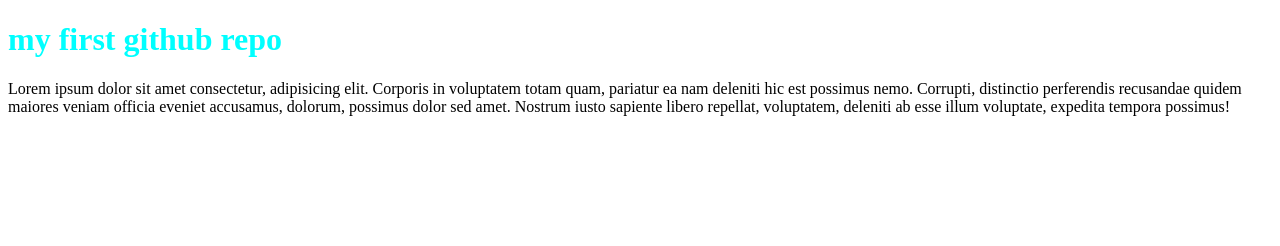
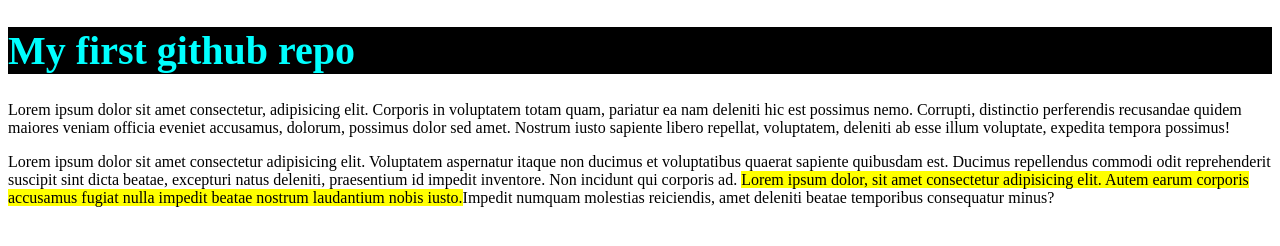
Before and after one commit to MiskatulMonjurMomo/my-first-repo, a plain HTML site: page index.html in a window 1280 px wide. Drawn offline with Linux system fonts and the light colour scheme.

Commit message:
miskatul

```diff
--- a/index.html
+++ b/index.html
@@ -8,11 +8,16 @@
     <style>
         h1{
             color: aqua;
+            font-size: 40px;
+            background-position: 0%;
+            background-color: black;
+
         }
     </style>
 </head>
 <body>
-    <h1>my first github repo</h1>
+    <h1>My first github repo</h1>
     <p>Lorem ipsum dolor sit amet consectetur, adipisicing elit. Corporis in voluptatem totam quam, pariatur ea nam deleniti hic est possimus nemo. Corrupti, distinctio perferendis recusandae quidem maiores veniam officia eveniet accusamus, dolorum, possimus dolor sed amet. Nostrum iusto sapiente libero repellat, voluptatem, deleniti ab esse illum voluptate, expedita tempora possimus!</p>
+    <p>Lorem ipsum dolor sit amet consectetur adipisicing elit. Voluptatem aspernatur itaque non ducimus et voluptatibus quaerat sapiente quibusdam est. Ducimus repellendus commodi odit reprehenderit suscipit sint dicta beatae, excepturi natus deleniti, praesentium id impedit inventore. Non incidunt qui corporis ad. <mark>Lorem ipsum dolor, sit amet consectetur adipisicing elit. Autem earum corporis accusamus fugiat nulla impedit beatae nostrum laudantium nobis iusto.</mark>Impedit numquam molestias reiciendis, amet deleniti beatae temporibus consequatur minus?</p>
 </body>
 </html>
```
